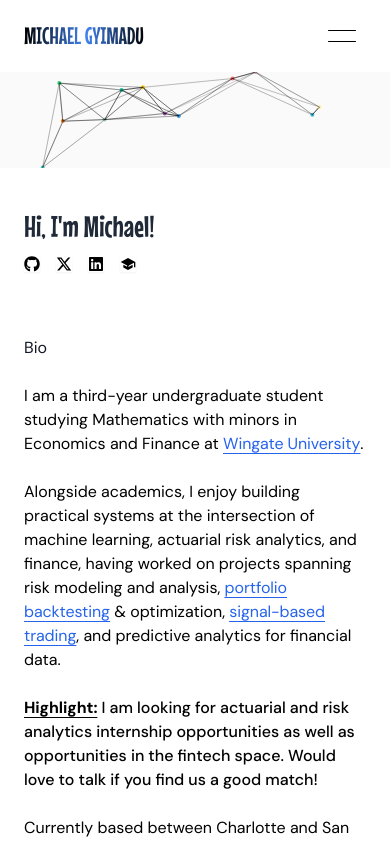
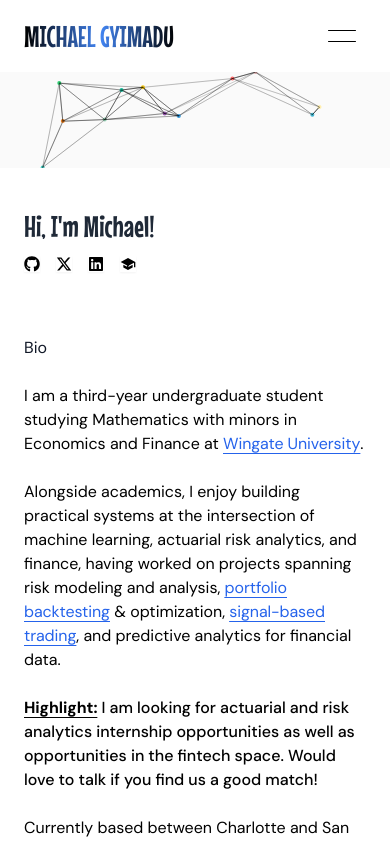
Before and after one commit to gyimadu/portfolio, a Next.js app: page / in a window 390 px wide. Shown: the top 843 px of the page. Built offline with nearby package versions, Linux system fonts and the light colour scheme; a web font is replaced by a local one.

Commit message:
minor updates

```diff
--- a/src/components/Header.tsx
+++ b/src/components/Header.tsx
@@ -10,7 +10,7 @@ export default function Header() {
     <header className="bg-white md:bg-transparent sticky top-0 z-50">
       <div className="max-w-full mx-auto px-6 md:px-4 py-3 md:pt-8">
         <nav className="flex justify-between items-center md:items-start md:px-4">
-          <Link href="/" className="text-2xl md:text-4xl hover:text-gray-600 transition-colors font-medium">
+          <Link href="/" className="text-3xl md:text-4xl hover:text-gray-600 transition-colors font-medium">
             <span className="gradient-text font-mouse">MICHAEL GYIMADU</span>
           </Link>
 
```
